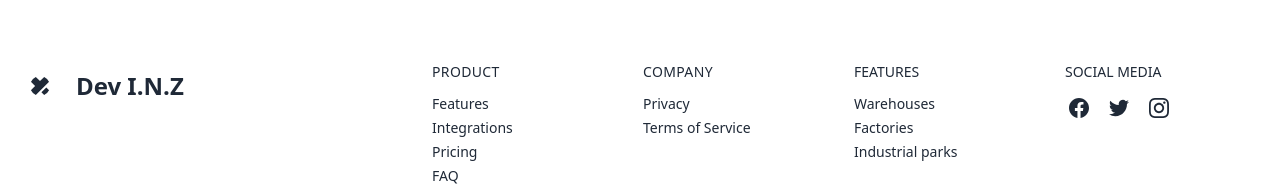
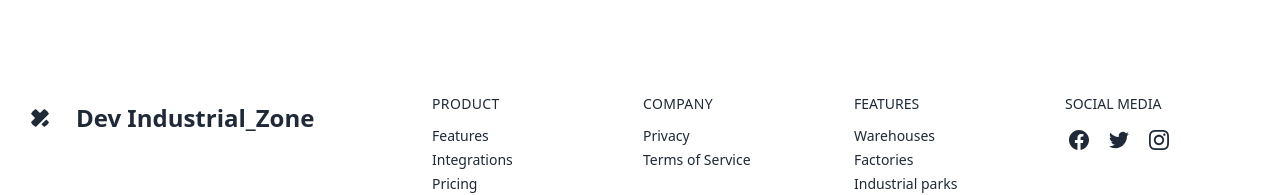
Before and after one commit to sabbir-hossen66/Developer-Industrial-Zone, a React (Vite) app: page / in a window 1280 px wide. Shown: the part 718-913 px from the top of the page. Built offline with nearby package versions, Linux system fonts and the light colour scheme.

Commit message:
error page done

```diff
--- a/index.html
+++ b/index.html
@@ -5,7 +5,7 @@
   <meta charset="UTF-8" />
   <link rel="icon" type="image/svg+xml" href="/vite.svg" />
   <meta name="viewport" content="width=device-width, initial-scale=1.0" />
-  <title>Vite + React</title>
+  <title>Dev IZ</title>
 </head>
 
 <body>
--- a/src/Components/Shared/Footer/Footer.jsx
+++ b/src/Components/Shared/Footer/Footer.jsx
@@ -2,6 +2,7 @@
 
 const Footer = () => {
   return (
+    <div className="py-8">
       <footer className="px-4 py-8 rounded-xl divide-y dark:bg-gray-100 dark:text-gray-800">
         <div className="container flex flex-col justify-between py-10 mx-auto space-y-8 lg:flex-row lg:space-y-0">
           <div className="lg:w-1/3">
@@ -11,7 +12,7 @@ const Footer = () => {
                   <path d="M18.266 26.068l7.839-7.854 4.469 4.479c1.859 1.859 1.859 4.875 0 6.734l-1.104 1.104c-1.859 1.865-4.875 1.865-6.734 0zM30.563 2.531l-1.109-1.104c-1.859-1.859-4.875-1.859-6.734 0l-6.719 6.734-6.734-6.734c-1.859-1.859-4.875-1.859-6.734 0l-1.104 1.104c-1.859 1.859-1.859 4.875 0 6.734l6.734 6.734-6.734 6.734c-1.859 1.859-1.859 4.875 0 6.734l1.104 1.104c1.859 1.859 4.875 1.859 6.734 0l21.307-21.307c1.859-1.859 1.859-4.875 0-6.734z"></path>
                 </svg>
               </div>
-            <span className="self-center text-2xl font-semibold">Dev I.N.Z</span>
+              <span className="self-center text-2xl font-semibold">Dev Industrial_Zone</span>
             </a>
           </div>
           <div className="grid grid-cols-2 text-sm gap-x-3 gap-y-8 lg:w-2/3 sm:grid-cols-4">
@@ -82,6 +83,7 @@ const Footer = () => {
         </div>
         <div className="py-6 text-sm text-center dark:text-gray-600">© 1968 Company Co. All rights reserved.</div>
       </footer>
+    </div>
   );
 };
 
--- /dev/null
+++ b/src/Pages/ErrorPage/ErrorPage.jsx
@@ -0,0 +1,13 @@
+import { Link } from 'react-router-dom';
+import errorPhoto from '../../assets/images/error.jpg'
+
+const ErrorPage = () => {
+  return (
+    <div className='max-w-screen-2xl mx-auto'>
+      <img className='mx-auto' src={errorPhoto} alt="" />
+      <Link to={'/'}> <button className='btn  text-2xl font-semibold bg-blue-600 text-white rounded-2xl '>Go to home page</button></Link>
+    </div>
+  );
+};
+
+export default ErrorPage;
--- a/src/Routes/Router.jsx
+++ b/src/Routes/Router.jsx
@@ -2,10 +2,12 @@
 import { createBrowserRouter } from "react-router-dom";
 import Root from "../Layout/Root";
 import Home from "../Pages/Home/Home";
+import ErrorPage from "../Pages/ErrorPage/ErrorPage";
 export const router = createBrowserRouter([
   {
     path: "/",
     element: <Root></Root>,
+    errorElement: <ErrorPage />,
     children: [
       {
         path: "/",
```
Also changed, not shown: src/assets/images/error.jpg (added). Lines whose indentation alone changed are shown as unchanged.
